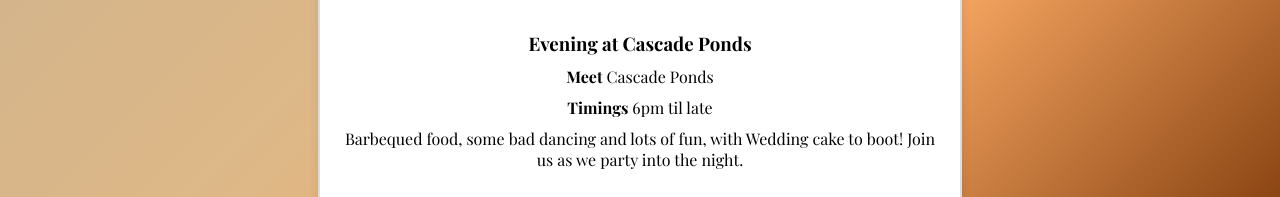
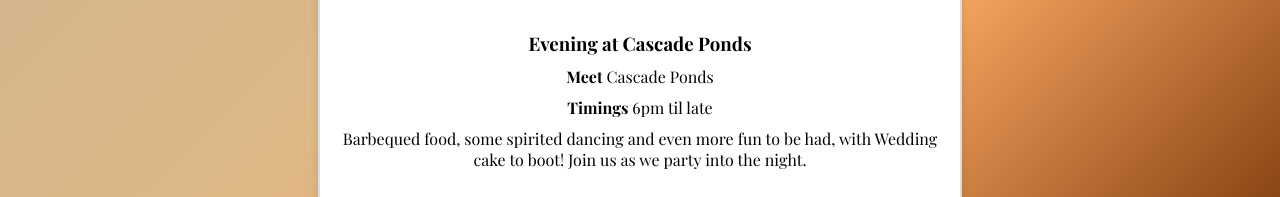
Before and after one commit to jrayner00/elope, a plain HTML site: page index.html in a window 1280 px wide. Shown: the part 1401-1598 px from the top of the page. Drawn offline with nearby package versions, Linux system fonts and the light colour scheme.

Commit message:
Update index.html

```diff
--- a/index.html
+++ b/index.html
@@ -102,7 +102,7 @@
             <h3>Evening at Cascade Ponds</h3>
             <p><strong>Meet</strong> Cascade Ponds</p>
             <p><strong>Timings</strong> 6pm til late</p>
-            <p><strong></strong>Barbequed food, some bad dancing and lots of fun, with Wedding cake to boot! Join us as we party into the night.</p>
+            <p><strong></strong>Barbequed food, some spirited dancing and even more fun to be had, with Wedding cake to boot! Join us as we party into the night.</p>
 
             <img src="https://drive.google.com/thumbnail?id=1Y59dfuW4EooSgwnDEhv0zPY8TLil3kA-&sz=s4000" alt="Jack and Tanya 3" class="photo photo-small">
 
```
